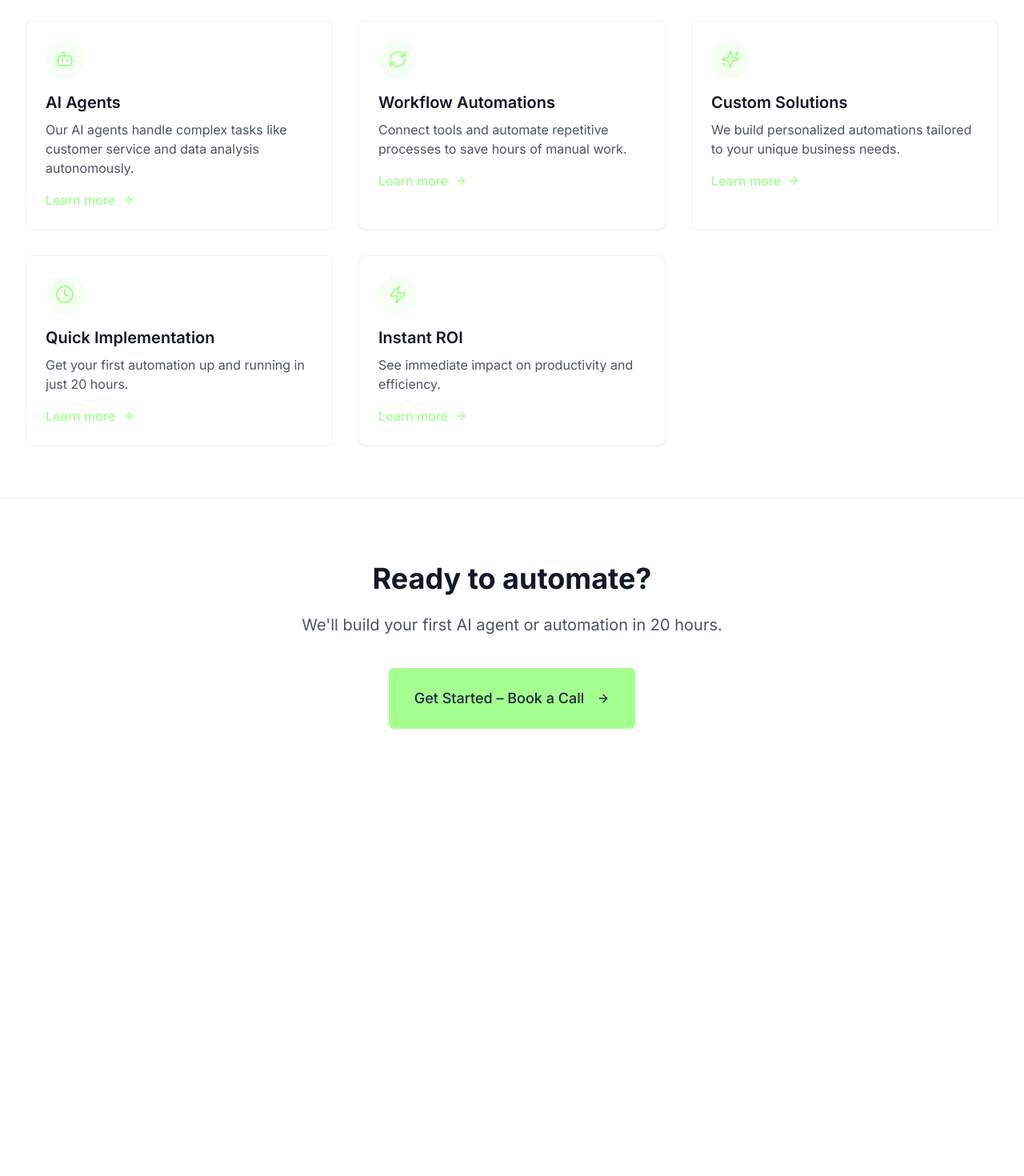
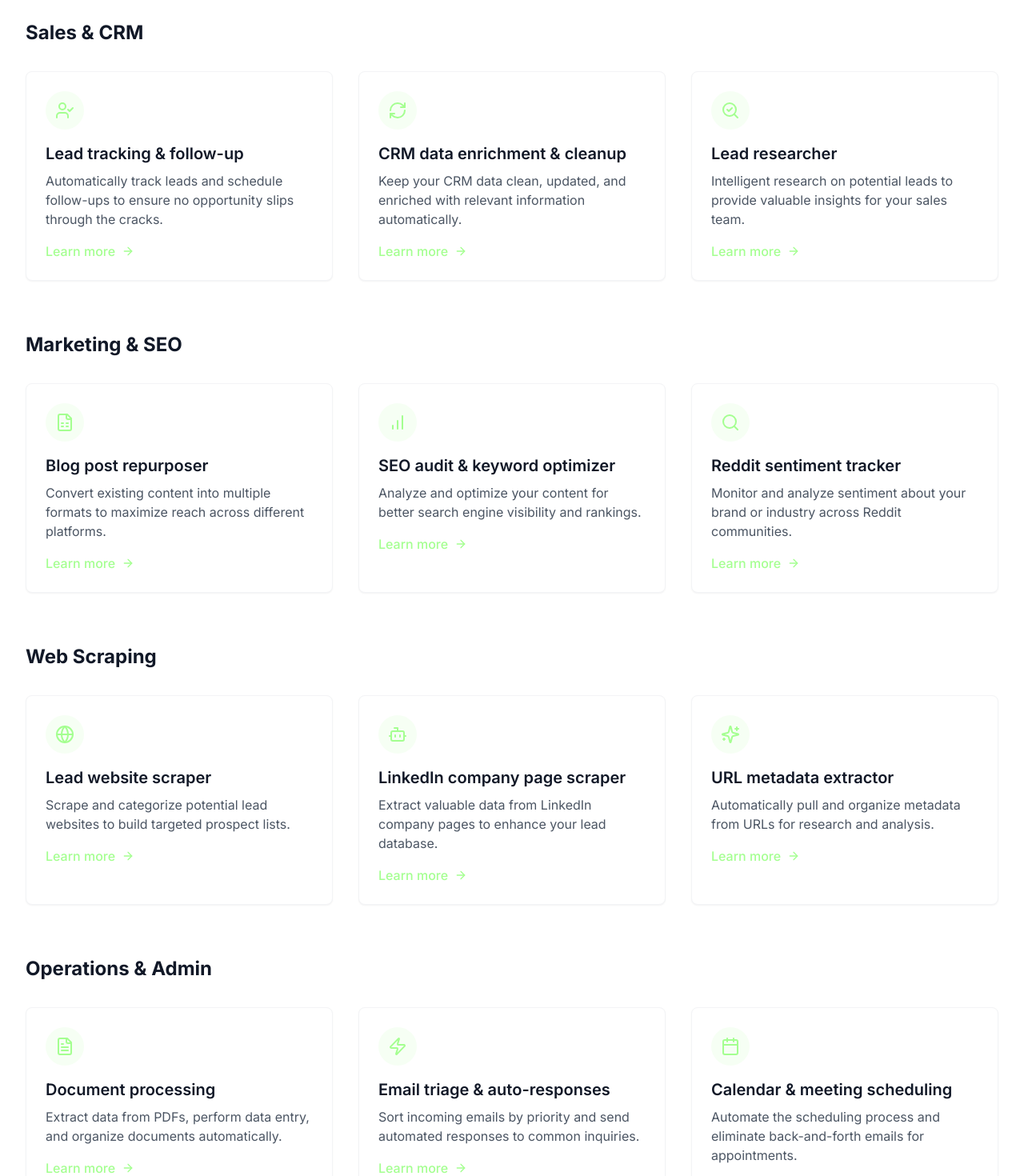
Before and after one commit to 0xexg/twentyhours-automate-ai, a React (Vite) app: page /features in a window 1280 px wide. Shown: the part 280-1750 px from the top of the page at 80% size. Before the commit the page ends 1271 px from the top, so only its background shows below. Built offline with nearby package versions, Linux system fonts and the light colour scheme; the HTML template or start-up script is replaced by a standard one.

Commit message:
Refactor: Update AutomationFeatures component
Update the AutomationFeatures component with new content related to Sales & CRM, Marketing & SEO, Web Scrapping, and Operations & Admin.

```diff
--- a/src/components/AutomationFeatures.tsx
+++ b/src/components/AutomationFeatures.tsx
@@ -1,35 +1,105 @@
 
 import React from 'react';
 import { Feature } from '@/types';
-import { Bot, ArrowRight, RefreshCw, Sparkles, Clock, Zap } from 'lucide-react';
+import {
+  Bot,
+  ArrowRight,
+  RefreshCw,
+  Sparkles,
+  Clock,
+  Zap,
+  UserCheck,
+  SearchCheck,
+  FileSpreadsheet,
+  BarChart,
+  Search,
+  Globe,
+  FileText,
+  Calendar
+} from 'lucide-react';
 import { Card, CardContent } from '@/components/ui/card';
 
 const AutomationFeatures = () => {
-  const features: Feature[] = [
+  const categories = [
     {
-      icon: <Bot className="h-6 w-6 text-primary" />,
-      title: 'AI Agents',
-      description: 'Our AI agents handle complex tasks like customer service and data analysis autonomously.'
+      title: "Sales & CRM",
+      features: [
+        {
+          icon: <UserCheck className="h-6 w-6 text-primary" />,
+          title: 'Lead tracking & follow-up',
+          description: 'Automatically track leads and schedule follow-ups to ensure no opportunity slips through the cracks.'
         },
         {
           icon: <RefreshCw className="h-6 w-6 text-primary" />,
-      title: 'Workflow Automations',
-      description: 'Connect tools and automate repetitive processes to save hours of manual work.'
+          title: 'CRM data enrichment & cleanup',
+          description: 'Keep your CRM data clean, updated, and enriched with relevant information automatically.'
+        },
+        {
+          icon: <SearchCheck className="h-6 w-6 text-primary" />,
+          title: 'Lead researcher',
+          description: 'Intelligent research on potential leads to provide valuable insights for your sales team.'
+        }
+      ]
+    },
+    {
+      title: "Marketing & SEO",
+      features: [
+        {
+          icon: <FileSpreadsheet className="h-6 w-6 text-primary" />,
+          title: 'Blog post repurposer',
+          description: 'Convert existing content into multiple formats to maximize reach across different platforms.'
+        },
+        {
+          icon: <BarChart className="h-6 w-6 text-primary" />,
+          title: 'SEO audit & keyword optimizer',
+          description: 'Analyze and optimize your content for better search engine visibility and rankings.'
+        },
+        {
+          icon: <Search className="h-6 w-6 text-primary" />,
+          title: 'Reddit sentiment tracker',
+          description: 'Monitor and analyze sentiment about your brand or industry across Reddit communities.'
+        }
+      ]
+    },
+    {
+      title: "Web Scraping",
+      features: [
+        {
+          icon: <Globe className="h-6 w-6 text-primary" />,
+          title: 'Lead website scraper',
+          description: 'Scrape and categorize potential lead websites to build targeted prospect lists.'
+        },
+        {
+          icon: <Bot className="h-6 w-6 text-primary" />,
+          title: 'LinkedIn company page scraper',
+          description: 'Extract valuable data from LinkedIn company pages to enhance your lead database.'
         },
         {
           icon: <Sparkles className="h-6 w-6 text-primary" />,
-      title: 'Custom Solutions',
-      description: 'We build personalized automations tailored to your unique business needs.'
+          title: 'URL metadata extractor',
+          description: 'Automatically pull and organize metadata from URLs for research and analysis.'
+        }
+      ]
     },
     {
-      icon: <Clock className="h-6 w-6 text-primary" />,
-      title: 'Quick Implementation',
-      description: 'Get your first automation up and running in just 20 hours.'
+      title: "Operations & Admin",
+      features: [
+        {
+          icon: <FileText className="h-6 w-6 text-primary" />,
+          title: 'Document processing',
+          description: 'Extract data from PDFs, perform data entry, and organize documents automatically.'
         },
         {
           icon: <Zap className="h-6 w-6 text-primary" />,
-      title: 'Instant ROI',
-      description: 'See immediate impact on productivity and efficiency.'
+          title: 'Email triage & auto-responses',
+          description: 'Sort incoming emails by priority and send automated responses to common inquiries.'
+        },
+        {
+          icon: <Calendar className="h-6 w-6 text-primary" />,
+          title: 'Calendar & meeting scheduling',
+          description: 'Automate the scheduling process and eliminate back-and-forth emails for appointments.'
+        }
+      ]
     }
   ];
 
@@ -43,9 +113,12 @@ const AutomationFeatures = () => {
           </p>
         </div>
 
+        {categories.map((category, categoryIndex) => (
+          <div key={categoryIndex} className="mb-16 last:mb-0">
+            <h3 className="text-2xl font-bold text-gray-900 mb-8">{category.title}</h3>
             <div className="grid grid-cols-1 md:grid-cols-2 lg:grid-cols-3 gap-8">
-          {features.map((feature, index) => (
-            <Card key={index} className="bg-white border border-gray-100 hover:shadow-md transition-shadow">
+              {category.features.map((feature, featureIndex) => (
+                <Card key={featureIndex} className="bg-white border border-gray-100 hover:shadow-md transition-shadow">
                   <CardContent className="p-6">
                     <div className="bg-primary/10 w-12 h-12 rounded-full flex items-center justify-center mb-4">
                       {feature.icon}
@@ -60,6 +133,8 @@ const AutomationFeatures = () => {
               ))}
             </div>
           </div>
+        ))}
+      </div>
     </section>
   );
 };
```
Lines whose indentation alone changed are shown as unchanged.
